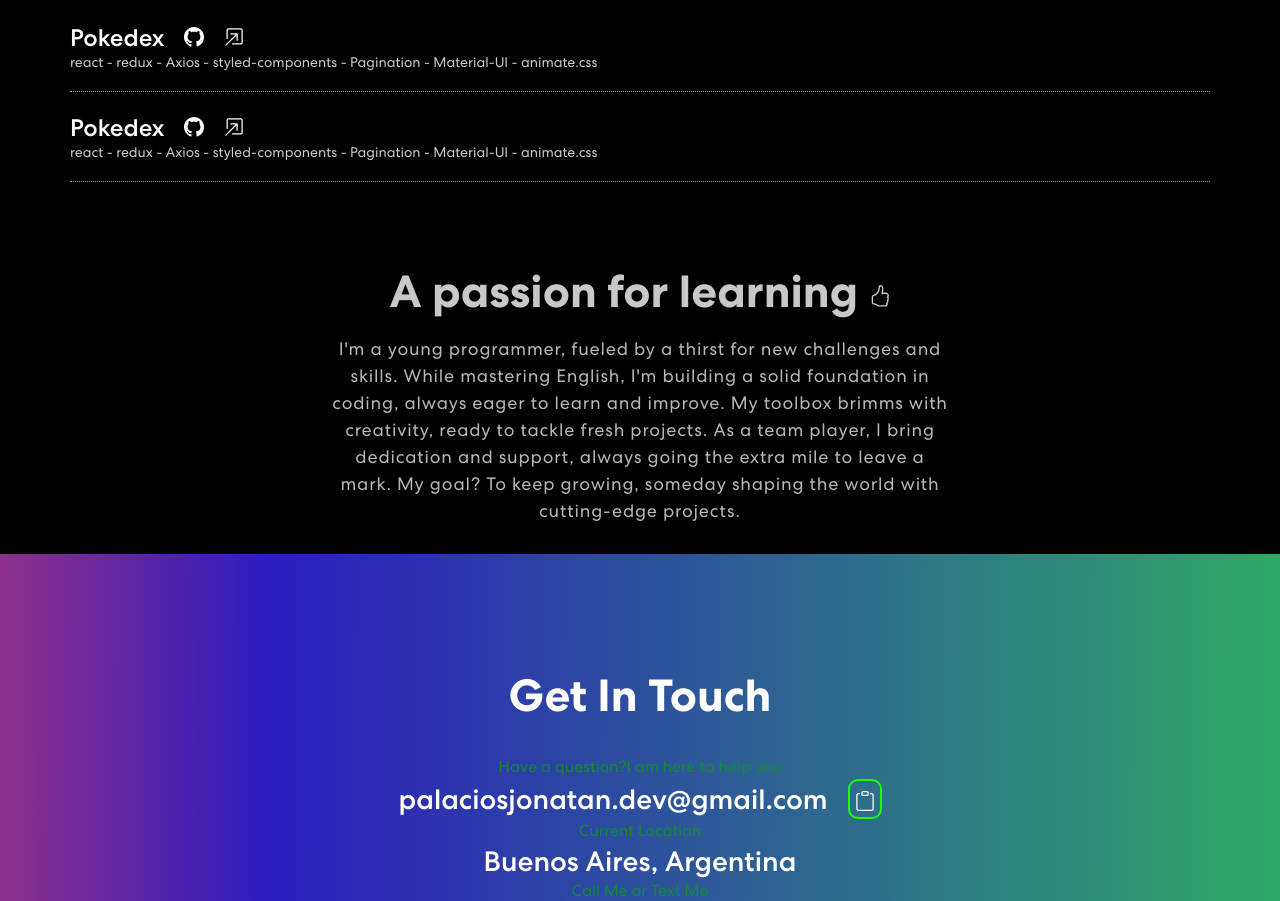
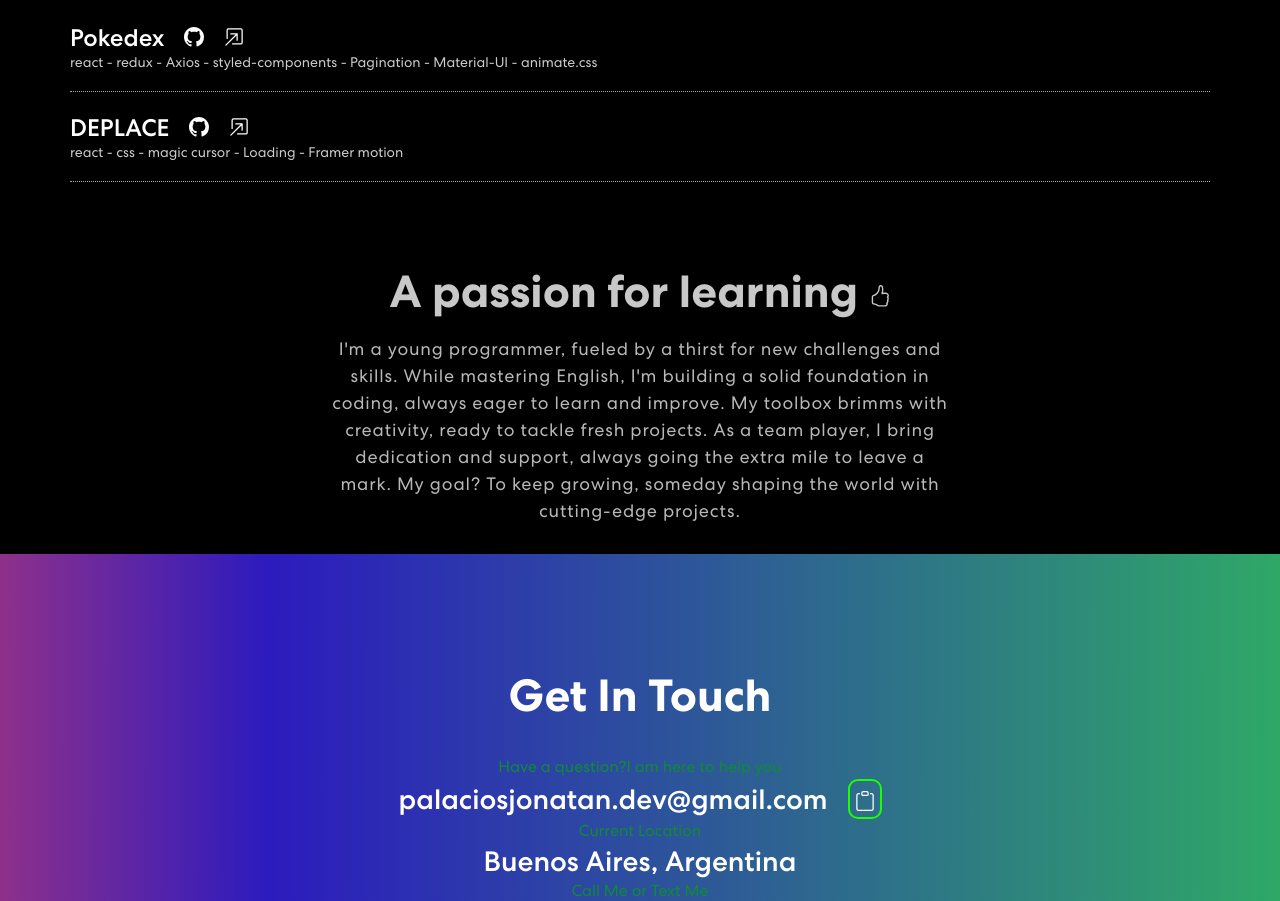
Before and after one commit to YonPalac1/YonPalac1, a React (Vite) app: page / in a window 1280 px wide. Shown: the part 1052-1953 px from the top of the page. Built offline with nearby package versions, Linux system fonts and the light colour scheme.

Commit message:
add new project

```diff
--- a/src/commons/index.js
+++ b/src/commons/index.js
@@ -1,4 +1,5 @@
 import pokedex from "../assets/projects/pokedex.png";
+import img2 from "../assets/projects/img2.png";
 
 export const PROJECTS = [
     {
@@ -9,10 +10,10 @@ export const PROJECTS = [
         link: "https://challenge-pokedex-xi.vercel.app/"
     },
     {
-        image: pokedex,
-        name: "Pokedex",
-        tecnologies: "react - redux - Axios - styled-components - Pagination - Material-UI - animate.css",
-        repository: "https://github.com/YonPalac1/challenge_pokedex",
-        link: "https://challenge-pokedex-xi.vercel.app/"
+        image: img2,
+        name: "DEPLACE",
+        tecnologies: "react - css - magic cursor - Loading - Framer motion",
+        repository: "https://github.com/YonPalac1/deplace-landing",
+        link: "https://deplace-landing.vercel.app/"
     }
 ]
```
Also changed, not shown: src/assets/projects/img2.png (added).
